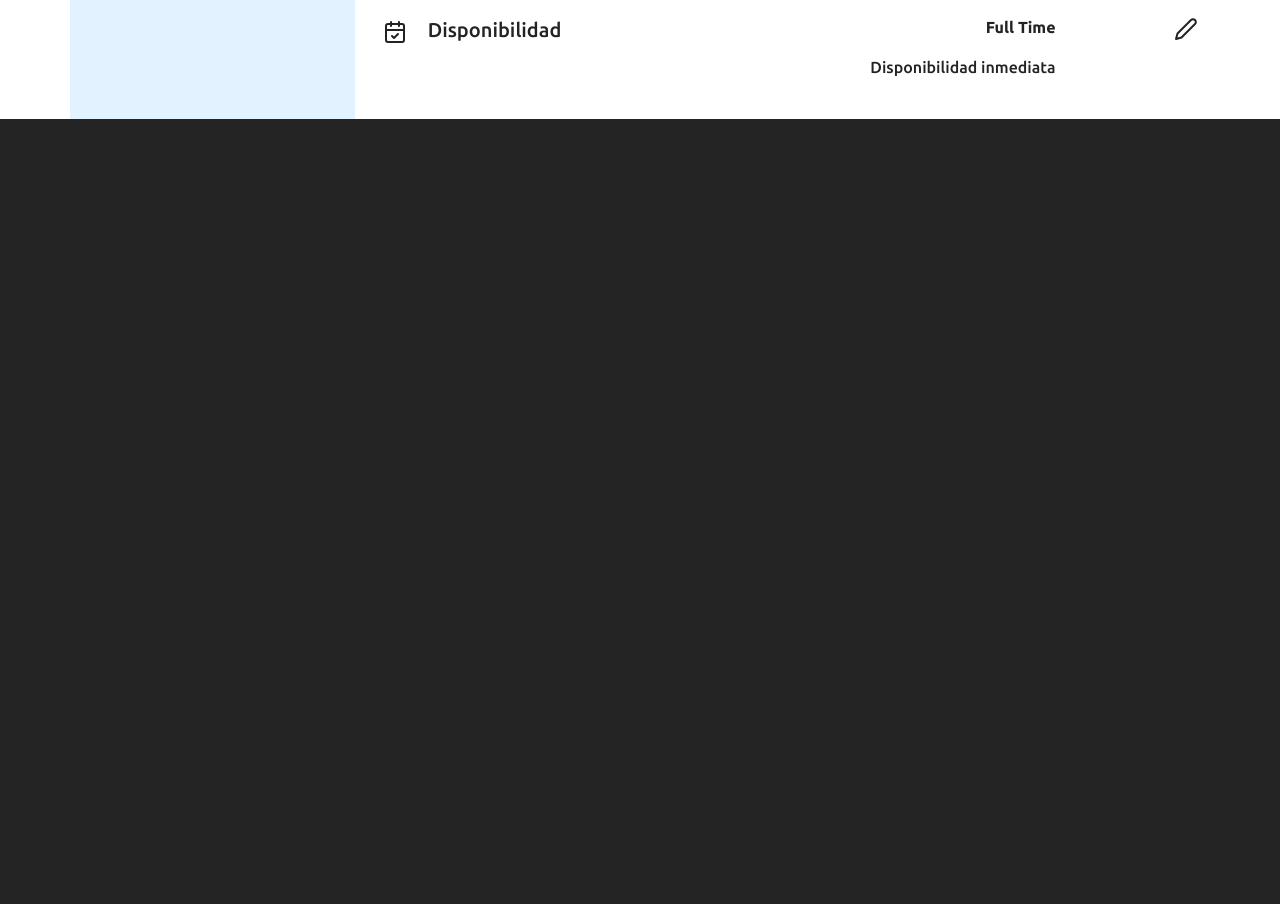
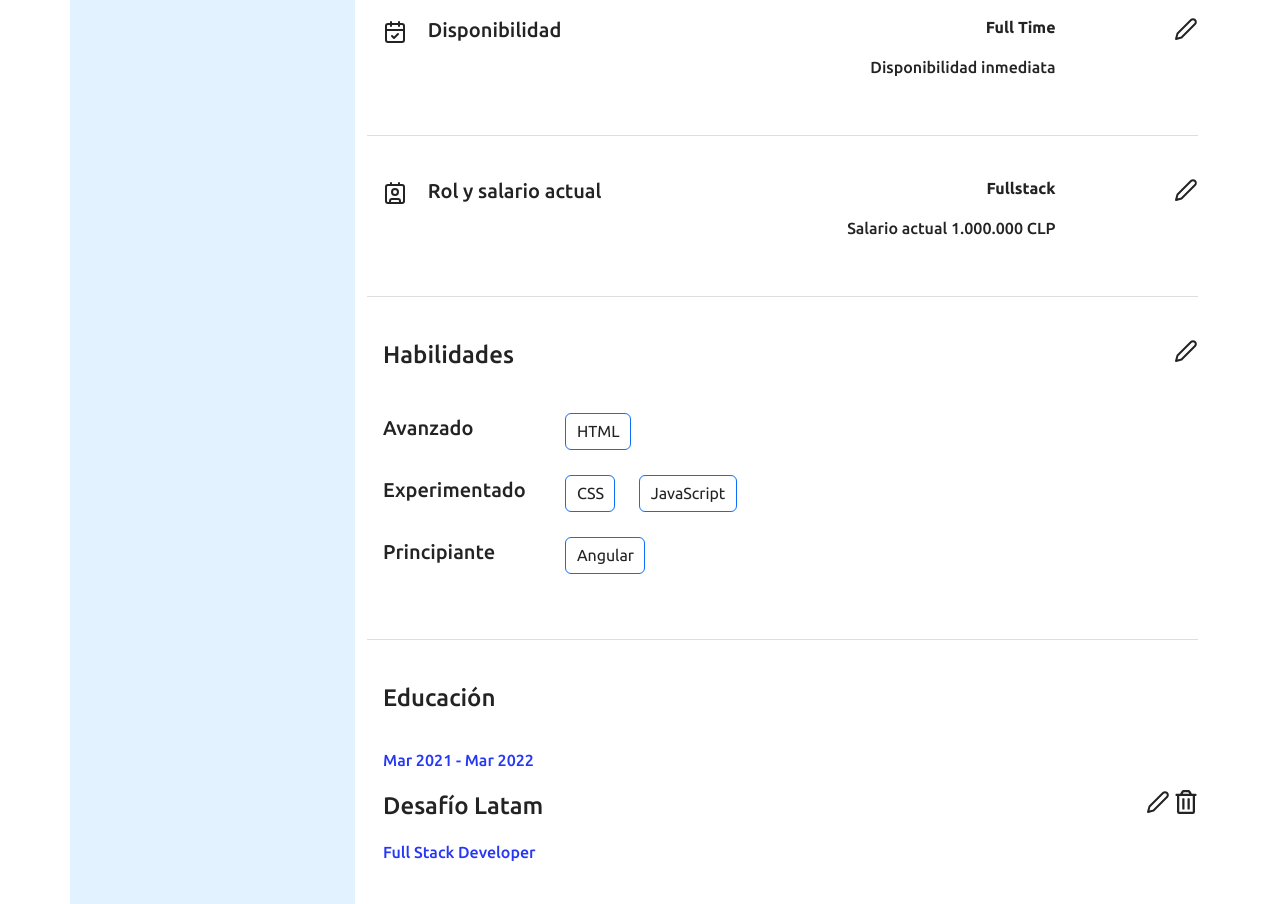
Before and after one commit to dlab-team/c17-incubadora-frontend, a React (Vite) app: page /profiles in a window 1280 px wide. Shown: the part 820-1724 px from the top of the page. Before the commit the page ends 939 px from the top, so only its background shows below. Built offline with nearby package versions, Linux system fonts and the light colour scheme.

Commit message:
se terminan secciones del vista desktop profiles

```diff
--- a/src/components/profiles/Profiles.jsx
+++ b/src/components/profiles/Profiles.jsx
@@ -12,6 +12,8 @@ import { ImLinkedin } from "react-icons/im";
 import { SiGithub } from "react-icons/si";
 import { LuBookOpenCheck } from "react-icons/lu";
 import { LuCalendarCheck } from "react-icons/lu";
+import { LuContact } from "react-icons/lu";
+import { FaRegTrashAlt } from "react-icons/fa";
 
 
 import './profiles.css'
@@ -173,6 +175,132 @@ function Profiles() {
 
 {/* FIN DISPONIBILIDAD */}
 
+<hr  style={{
+    color: '#000000',
+    backgroundColor: '#000000',
+    height: .5,
+    borderColor : '#817E7E'
+}}/>
+
+{/* START ROL Y SALARIO ACTUAL */}
+<Row md={12} className="justify-content-md-center pt-4 pb-md-4">
+
+<Col xs={12} md={5} className="text-lg-start"  >
+<p className="text-sube-cv  text-start " > <LuContact  className='mx-3 '  size={'24px'} />  Rol y salario actual</p>
+</Col>
+
+
+<Col xs={12} md={5}>
+ <p className="text-experiencia text-md-end" > Fullstack</p>
+ <p className="text-email text-md-end" > Salario actual 1.000.000 CLP</p>
+  </Col>
+
+  <Col xs={12} md={2} className=" text-md-end "  >
+  <a href="" target="_blank"><FiEdit2 style={{ color: "#232323"}} size={'24px'} /></a>
+  </Col>
+
+</Row>
+
+{/* FIN ROL Y SALARIO ACTUAL */}
+
+<hr  style={{
+    color: '#000000',
+    backgroundColor: '#000000',
+    height: .5,
+    borderColor : '#817E7E'
+}}/>
+
+{/* START HABILIDADES */}
+<Row md={12} className="justify-content-md-center pt-4 pb-md-4">
+
+<Col xs={12} md={10} className="text-lg-start pb-4"  >
+<p className="text-habilidades  text-start mx-3  " >  Habilidades</p>
+</Col>
+
+<Col xs={12} md={2} className=" text-md-end "  >
+  <a href="" target="_blank"><FiEdit2 style={{ color: "#232323"}} size={'24px'} /></a>
+  </Col>
+
+
+
+  <Row md={12} className="justify-content-md-left pb-3">
+  <Col xs={12} md={2}className="jus" >
+ <p className="text-sube-cv text-md-start mx-1 " > Avanzado</p>
+
+  </Col>
+  <Col xs={12} md={2} className=" text-md-start mx-5 "  >
+  <span class="badge border border-primary font-badge">HTML</span>
+  </Col>
+  </Row>
+
+  <Row md={12} className="justify-content-md-left pb-3">
+  <Col xs={12} md={2}className="jus" >
+ <p className="text-sube-cv text-md-start mx-1 " > Experimentado</p>
+
+  </Col>
+  <Col xs={12} md={4} className=" text-md-start mx-4 "  >
+  <span class="badge border border-primary font-badge mx-4 ">CSS</span>
+  <span class="badge border border-primary font-badge">JavaScript</span>
+  </Col>
+  </Row>
+
+
+  <Row md={12} className="justify-content-md-left pb-3">
+  <Col xs={12} md={2}className="jus" >
+ <p className="text-sube-cv text-md-start mx-1 " > Principiante</p>
+
+  </Col>
+  <Col xs={12} md={2} className=" text-md-start mx-5 "  >
+  <span class="badge border border-primary font-badge">Angular</span>
+  </Col>
+  </Row>
+
+
+</Row>
+
+{/* FIN HABILIDADES */}
+
+
+<hr  style={{
+    color: '#000000',
+    backgroundColor: '#000000',
+    height: .5,
+    borderColor : '#817E7E'
+}}/>
+
+{/* START EDUCACION */}
+<Row md={12} className="justify-content-md-left pt-4 pb-md-4">
+
+
+<Col xs={12} md={12} className="text-lg-start pb-3"  >
+<p className="text-habilidades  text-start mx-3  " >  Educación</p>
+</Col>
+
+
+<Col xs={12} md={12}>
+ <p className="text-edu-fech text-start mx-3" > Mar 2021 - Mar 2022</p>
+ </Col>
+
+ <Col xs={12} md={6}>
+ <p className="text-habilidades  text-start mx-3  " >  Desafío Latam</p>
+ </Col>
+
+  <Col xs={12} md={6} className=" text-md-end "  >
+  <a href="" target="_blank"><FiEdit2 className=" mx-1 " style={{ color: "#232323"}} size={'24px'} /></a>
+  <a href="" target="_blank"><FaRegTrashAlt style={{ color: "#232323"}} size={'24px'} /></a>
+  </Col>
+
+  <Col xs={12} md={12}>
+ <p className="text-edu-fech text-start mx-3" > Full Stack Developer</p>
+ </Col>
+
+</Row>
+
+{/* FIN  EDUCACION*/}
+
+
+
+
 
 
   </Col>
--- a/src/components/profiles/profiles.css
+++ b/src/components/profiles/profiles.css
@@ -38,3 +38,21 @@
     line-height: 24px;
     font-weight: 600;
 }
+.text-habilidades{
+    font-size: 24px;
+    font-weight: 500;
+    line-height: 36px;
+}
+.font-badge{
+    font-size: 16px;
+    font-weight: 400;
+    line-height: 24px;
+    color: #232323;
+}
+.text-edu-fech{
+    font-size: 16px;
+    line-height: 24px;
+    font-weight: 500;
+    color: #2738F5 ;
+
+}
```
